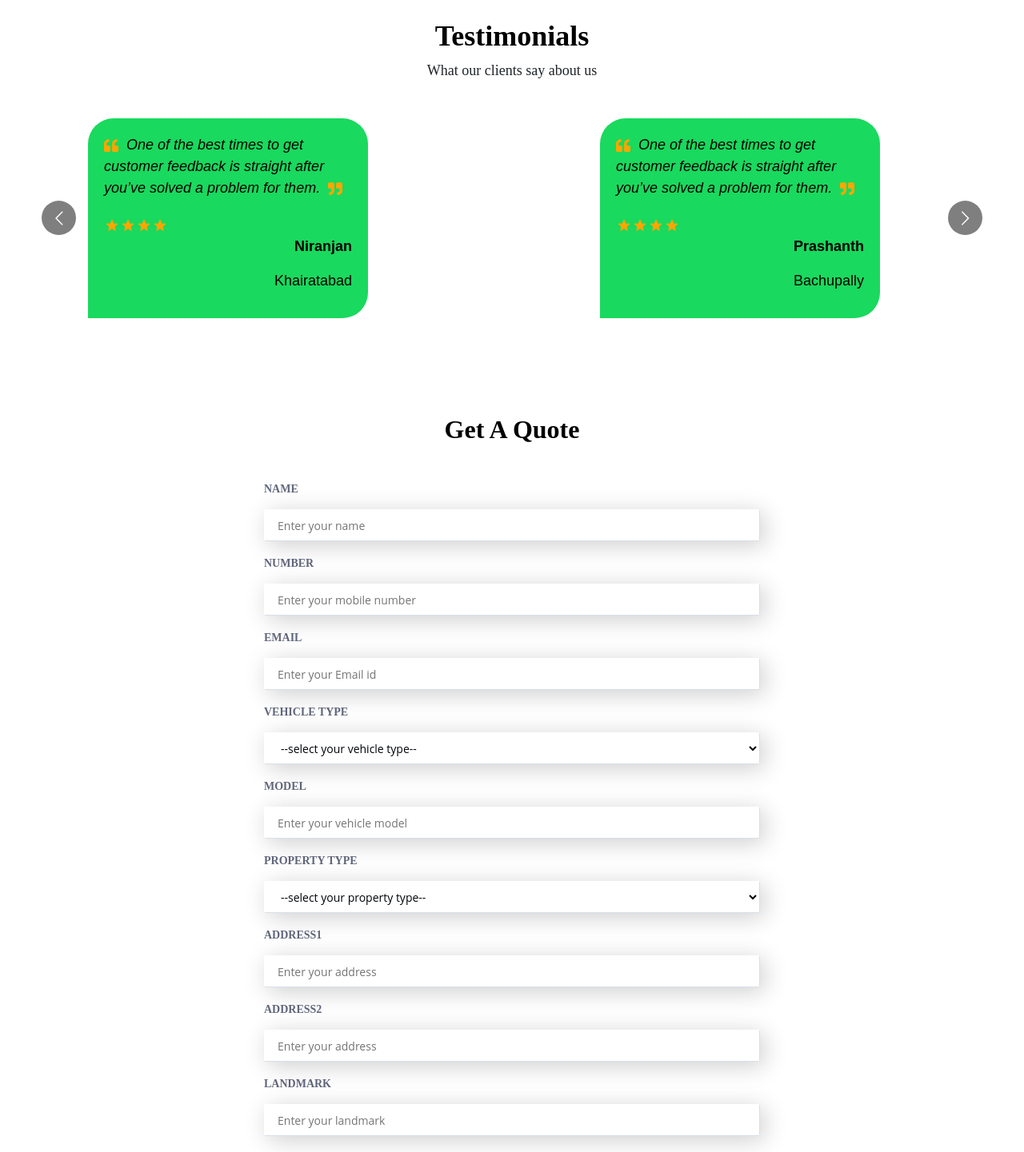
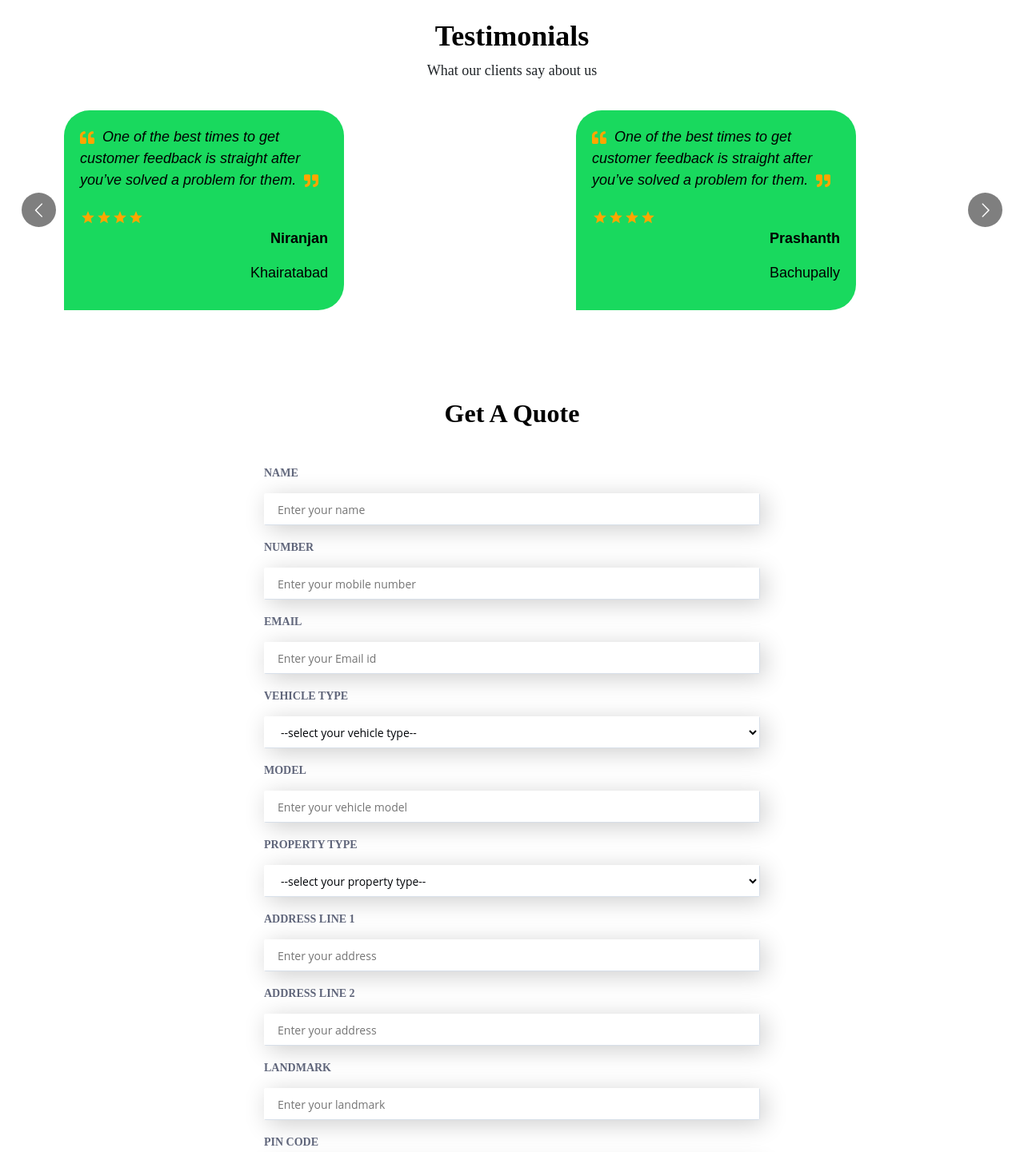
Before and after one commit to VSVinith/powerurev, a React (Create React App) app: page / in a window 1280 px wide. Shown: the part 2913-4354 px from the top of the page at 80% size. Built offline with nearby package versions, Linux system fonts and the light colour scheme.

Commit message:
Testimonial version 2

```diff
--- a/src/FormData/index.js
+++ b/src/FormData/index.js
@@ -256,7 +256,7 @@ class FormData extends Component {
                     </div>
                     <div className="input-container">
                         <label className="input-label" htmlFor="address1">
-                            ADDRESS1
+                            ADDRESS LINE 1
                         </label>
                         <input
                             type="text"
@@ -270,7 +270,7 @@ class FormData extends Component {
                     </div>
                     <div className="input-container">
                         <label className="input-label" htmlFor="address2">
-                            ADDRESS2
+                            ADDRESS LINE 2
                         </label>
                         <input
                             type="text"
--- a/src/Testimonials/index.css
+++ b/src/Testimonials/index.css
@@ -9,11 +9,17 @@
     padding:20px;
     margin:20px;
     /* padding-left: 0px; */
-    margin-left:100px;
+    margin-left:80px;
 }
 .testimonials{
     padding: 10px;
 
+}
+.react-multiple-carousel__arrow--left {
+    left: calc(2% + 1px);
+}
+.react-multiple-carousel__arrow--right {
+    right: calc(2% + 1px);
 }
 /* .testimonials-c3{
     margin-left: 40px;
--- a/src/Testimonials/index.js
+++ b/src/Testimonials/index.js
@@ -27,7 +27,7 @@ const Testimonials = () => (
     <h1 className="testimonial-title">Testimonials</h1>
     <p className="test-tagline">What our clients say about us</p>
     {/* <div className="testimonials"> */}
-<Carousel className="testimonials" responsive={responsive}  draggable={false}
+<Carousel responsive={responsive}  draggable={false}
   showDots={false} infinite={true}
   autoPlaySpeed={1000}
   keyBoardControl={true} >
@@ -53,7 +53,7 @@ const Testimonials = () => (
       <p className="test-name">Prashanth</p>
       <p className="test-loc">Bachupally</p>
   </div>
-  <div className="testimonial-card testimonials-c3">
+  <div className="testimonial-card">
       <p className="test-desc"><FaQuoteLeft className="quote-start"/>One of the best times to get customer feedback is straight after you’ve solved a problem for them.<FaQuoteRight className="quote-end"/></p>
       <div className="stars-container">
           <RiStarSFill className="stars"/>
@@ -64,7 +64,7 @@ const Testimonials = () => (
       <p className="test-name">Vinith</p>
       <p className="test-loc">Punjagutta</p>
   </div>
-  <div className="testimonial-card testimonials-c3">
+  <div className="testimonial-card">
       <p className="test-desc"><FaQuoteLeft className="quote-start"/>One of the best times to get customer feedback is straight after you’ve solved a problem for them.<FaQuoteRight className="quote-end"/></p>
       <div className="stars-container">
           <RiStarSFill className="stars"/>
```
